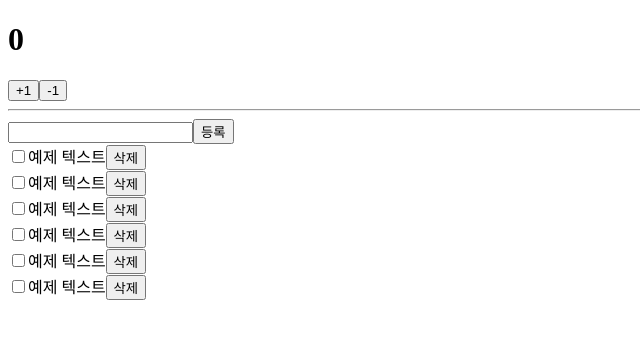
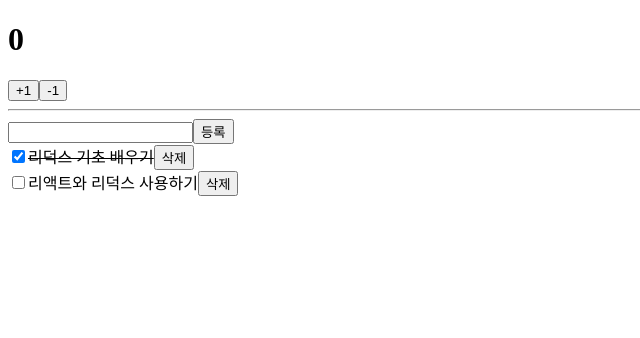
Before and after one commit to kororo11/TeckReact17, a React (Create React App) app in the folder react-redux-tutorial/: page / in a window 1280 px wide. Shown: the top 338 px of the page, without its empty margins (0-640 px from the left). Built offline with nearby package versions, Linux system fonts and the light colour scheme.

Commit message:
Todos 컴포넌트를 TodosContainer 컴포넌트로 교체

```diff
--- a/react-redux-tutorial/src/App.js
+++ b/react-redux-tutorial/src/App.js
@@ -1,13 +1,13 @@
 import React from 'react';
 import CounterContainer from './containers/CounterContainer';
-import Todos from './components/Todos';
+import TodosContainer from './containers/TodosContainer';
 
 const App = () => {
 	return (
 		<div>
 			<CounterContainer />
 			<hr />
-			<Todos />
+			<TodosContainer />
 		</div>
 	);
 };
--- a/react-redux-tutorial/src/components/Todos.js
+++ b/react-redux-tutorial/src/components/Todos.js
@@ -3,9 +3,18 @@
 const TodoItem = ({ todo, onToggle, onRemove }) => {
 	return (
 		<div>
-			<input type="checkbox" />
-			<span>예제 텍스트</span>
-			<button>삭제</button>
+			<input
+				type="checkbox"
+				onClick={() => onToggle(todo.id)}
+				checked={todo.done}
+				readOnly={true}
+			/>
+			<span
+				style={{ textDecoration: todo.done ? 'line-through' : 'none' }}
+			>
+				{todo.text}
+			</span>
+			<button onClick={() => onRemove(todo.id)}>삭제</button>
 		</div>
 	);
 };
@@ -20,21 +29,27 @@
 }) => {
 	const onSubmit = e => {
 		e.preventDefault();
+		onInsert(input);
+		onChangeInput(''); // 등록 후 인풋 초기화
 	};
+
+	const onChange = e => onChangeInput(e.target.value);
 
 	return (
 		<div>
 			<form onSubmit={onSubmit}>
-				<input />
+				<input value={input} onChange={onChange} />
 				<button type="submit">등록</button>
 			</form>
 			<div>
-				<TodoItem />
-				<TodoItem />
-				<TodoItem />
-				<TodoItem />
-				<TodoItem />
-				<TodoItem />
+				{todos.map(todo => (
+					<TodoItem
+						todo={todo}
+						key={todo.id}
+						onToggle={onToggle}
+						onRemove={onRemove}
+					/>
+				))}
 			</div>
 		</div>
 	);
--- a/react-redux-tutorial/src/containers/TodosContainer.js
+++ b/react-redux-tutorial/src/containers/TodosContainer.js
@@ -1,18 +1,12 @@
 import React from 'react';
 import { connect } from 'react-redux';
-import {
-	changeInsert,
-	insert,
-	toggle,
-	remove,
-	changInput,
-} from '../modules/todos';
+import { changeInput, insert, toggle, remove } from '../modules/todos';
 import Todos from '../components/Todos';
 
 const TodosContainer = ({
 	input,
 	todos,
-	changeInsert,
+	changeInput,
 	insert,
 	toggle,
 	remove,
@@ -21,7 +15,7 @@
 		<Todos
 			input={input}
 			todos={todos}
-			onChangeInput={changInput}
+			onChangeInput={changeInput}
 			onInsert={insert}
 			onToggle={toggle}
 			onRemove={remove}
@@ -37,7 +31,7 @@
 		todos: todos.todos,
 	}),
 	{
-		changInput,
+		changeInput,
 		insert,
 		toggle,
 		remove,
--- a/react-redux-tutorial/src/modules/todos.js
+++ b/react-redux-tutorial/src/modules/todos.js
@@ -3,7 +3,7 @@
 const TOGGLE = 'todos/TOGGLE'; // todo를 체크/체크 해제함
 const REMOVE = 'todos/REMOVE'; // 	todo를 제거함
 
-export const changInput = input => ({
+export const changeInput = input => ({
 	type: CHANGE_INPUT,
 	input,
 });
```
Also changed, not shown: 1 other file (tests, documents, lock files or other folders).
